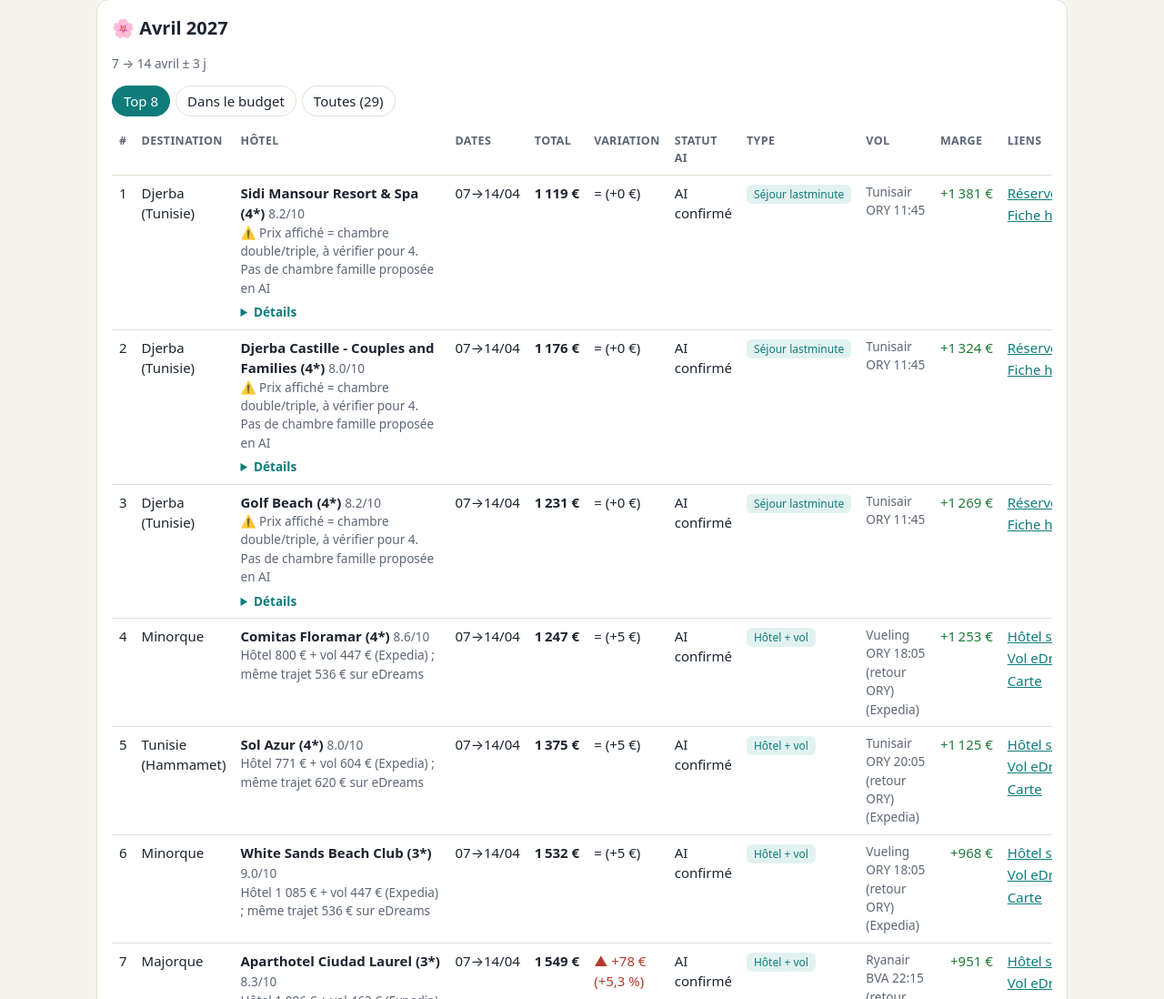
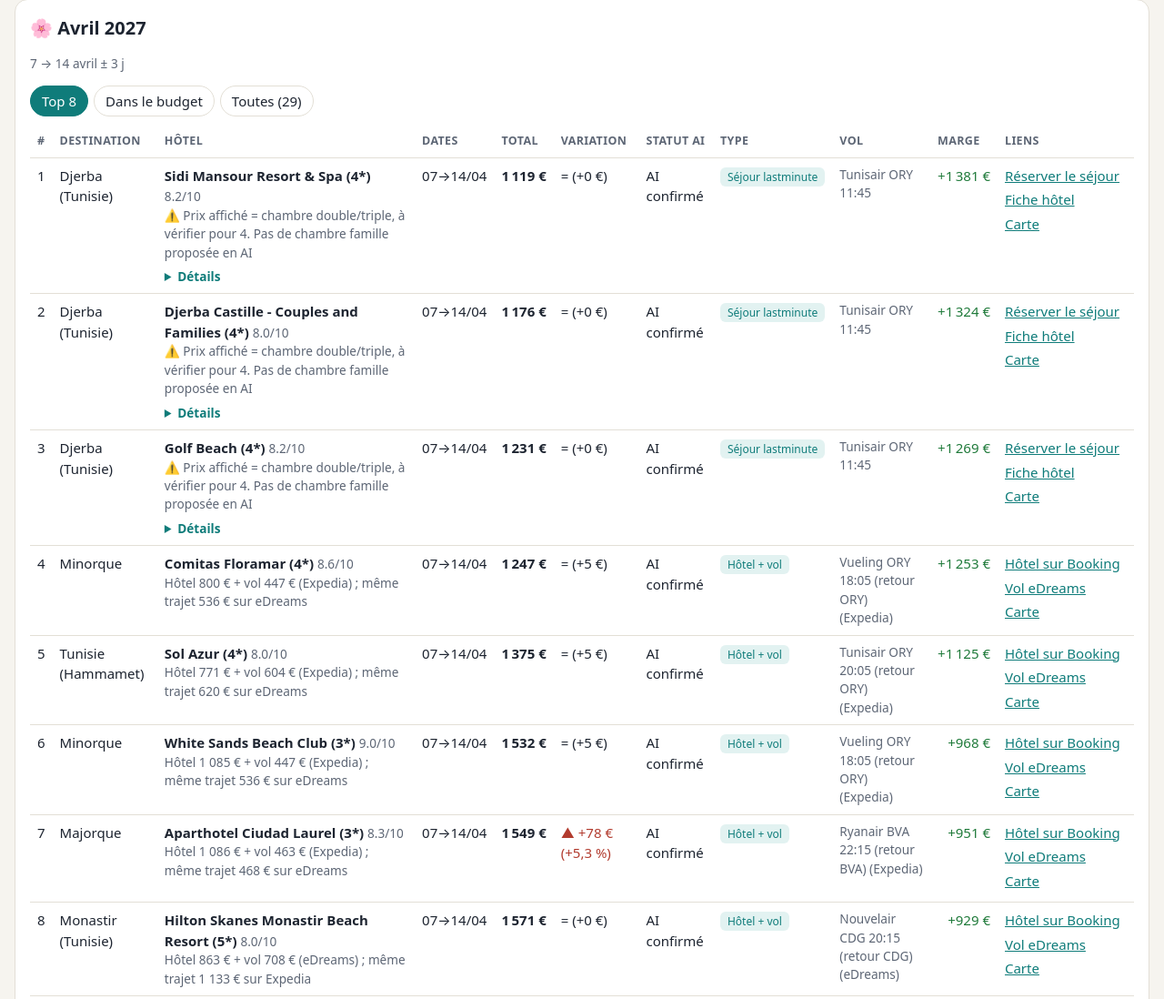
Before and after one commit to thurtel360-bot/agent-voyage, a plain HTML site: page index.html in a window 1280 px wide. Shown: the part 644-1742 px from the top of the page at 91% size. Drawn offline with Linux system fonts and the light colour scheme; no server answers.

Commit message:
Add files via upload

```diff
--- a/index.html
+++ b/index.html
@@ -21,7 +21,7 @@
   --bad:#f08a7c;--bad-soft:#3a1d19;--warn:#e7b65a;--warn-soft:#352a12;}
 *{box-sizing:border-box}
 body{margin:0;background:var(--bg);color:var(--ink);font:15px/1.5 system-ui,-apple-system,"Segoe UI",Roboto,sans-serif}
-.wrap{max-width:1100px;margin:0 auto;padding:24px 16px 64px}
+.wrap{max-width:1560px;margin:0 auto;padding:24px 16px 64px}
 header h1{font-size:1.6rem;margin:0 0 4px}
 .sub{color:var(--muted);margin:0}
 .bar{display:flex;flex-wrap:wrap;gap:8px;align-items:center;margin:16px 0}
@@ -42,7 +42,7 @@ h2{font-size:1.25rem;margin:0 0 2px}
 .tabs button{font:inherit;padding:5px 12px;border-radius:999px;border:1px solid var(--line);background:transparent;color:var(--ink);cursor:pointer}
 .tabs button[aria-pressed="true"]{background:var(--accent);color:#fff;border-color:var(--accent)}
 .tbl{width:100%;overflow-x:auto}
-table{border-collapse:collapse;width:100%;min-width:820px}
+table{border-collapse:collapse;width:100%;min-width:1100px}
 th,td{text-align:left;padding:8px 8px;border-bottom:1px solid var(--line);vertical-align:top}
 th{font-size:.78rem;text-transform:uppercase;letter-spacing:.03em;color:var(--muted)}
 td.num{text-align:right;white-space:nowrap;font-variant-numeric:tabular-nums}
@@ -51,7 +51,8 @@ td.num{text-align:right;white-space:nowrap;font-variant-numeric:tabular-nums}
 .tag{font-size:.75rem;padding:2px 8px;border-radius:6px;background:var(--accent-soft);color:var(--accent);white-space:nowrap}
 .small{color:var(--muted);font-size:.85rem}
 a{color:var(--accent)}
-.links a{display:inline-block;margin:0 8px 2px 0;white-space:nowrap}
+.links a{display:block;margin:0 0 4px 0;white-space:nowrap}
+td.links{min-width:150px}
 tr.over td{opacity:.65}
 .chart svg{width:100%;height:auto;display:block}
 .legend{display:flex;gap:14px;font-size:.85rem;color:var(--muted)}
```
